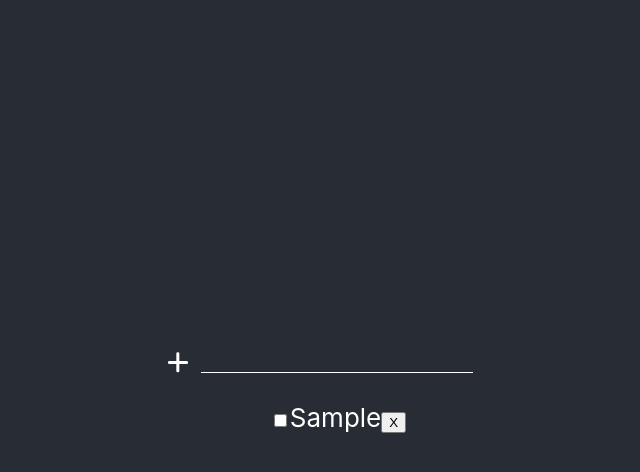
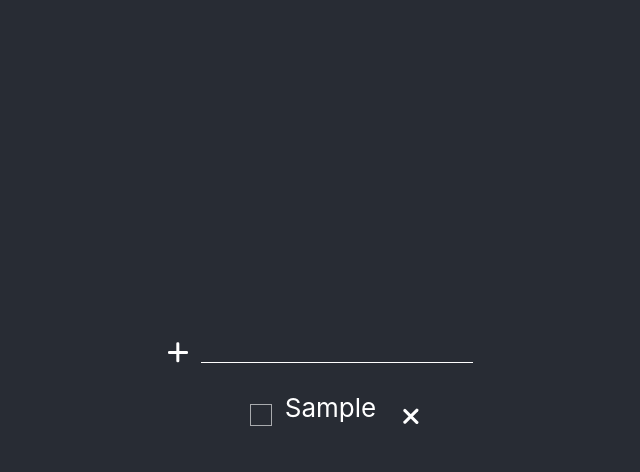
Before and after one commit to ba58ajbse/todo-redux, a React (Create React App) app: page / in a window 1280 px wide. Both pictures are taken after typing "Sample" into the empty fields and a click on the button 500 px from the left and 376 px from the top of the page. Shown: the top 472 px of the page, without its empty margins (322-962 px from the left). Built offline with nearby package versions, Linux system fonts and the light colour scheme.

Commit message:
削除ボタンのスタイル修正

```diff
--- a/src/assets/App.css
+++ b/src/assets/App.css
@@ -17,6 +17,7 @@
 
 .done {
   text-decoration: line-through;
+  color: rgba(189, 189, 189, 0.7);
 }
 
 .add-btn {
@@ -63,8 +64,89 @@
   color: white;
 }
 
-.todolist-wrapper {
-  /* width: 100%; */
+.todo-row {
   display: flex;
   justify-content: space-between;
 }
+
+input[type="checkbox"] {
+  display: none;
+}
+
+input[type="checkbox"] + label {
+  display: block;
+  position: relative;
+  padding-left: 35px;
+  margin-bottom: 20px;
+  color: white;
+  cursor: pointer;
+  -webkit-user-select: none;
+  -moz-user-select: none;
+  -ms-user-select: none;
+}
+
+input[type="checkbox"] + label:before {
+  content: '';
+  display: block;
+  width: 20px;
+  height: 20px;
+  border: 1px solid white;
+  position: absolute;
+  left: 0;
+  top: 12px;
+  opacity: .6;
+}
+
+input[type="checkbox"]:checked + label:before {
+  width: 10px;
+  top: 8px;
+  left: 5px;
+  border-radius: 0;
+  opacity: 0.8;
+  border-top-color: transparent;
+  border-left-color: transparent;
+  -webkit-transform: rotate(45deg);
+  transform: rotate(45deg);
+}
+
+input[type="checkbox"]:checked + label {
+  color: rgba(145, 145, 145, 0.7);
+}
+
+.remove-btn {
+  width: 30px;
+  height: 30px;
+  background-color: transparent;
+  vertical-align: middle;
+  padding: 0;
+  margin: 8px 0 0 20px;
+  border: none;
+  cursor: pointer;
+  outline: none;
+  appearance: none;
+}
+
+.batsu {
+  display: inline-block;
+  vertical-align: middle;
+  color: white;
+  line-height: 1;
+  width: 1.5em;
+  height: 0.2em;
+  background: currentColor;
+  border-radius: 0.1em;
+  position: relative;
+  transform: rotate(45deg);
+}
+
+.batsu::before {
+  content: '';
+  position: absolute;
+  top: 0;
+  left: 0;
+  width: 100%;
+  height: 100%;
+  background: inherit;
+  border-radius: inherit;
+  transform: rotate(90deg);
+}
--- a/src/components/Todo.js
+++ b/src/components/Todo.js
@@ -8,18 +8,21 @@ const Todo = ({todo}) => {
   return (
     <li
       key={todo.id}
-      className={todo.done ? "done" : ""}
+      className={todo.done ? "todo-row done" : "todo-row"}
     >
       <input
         type="checkbox"
+        id={`todo-${todo.id}`}
+        className="checkbox-done"
         checked={todo.done}
-        onChange={() => dispatch(toggleTodo(todo.id))}
-      />
-      {todo.title}
+        onChange={() => dispatch(toggleTodo(todo.id))} />
+      <label htmlFor={`todo-${todo.id}`}>{todo.title}</label>
       <button
         type="button"
-        onClick={() => dispatch(removeTodo(todo.id))}
-      >X</button>
+        className="remove-btn"
+        onClick={() => dispatch(removeTodo(todo.id))} >
+          <span className="batsu"></span>
+      </button>
     </li>
   )
 }
--- a/src/components/TodoList.js
+++ b/src/components/TodoList.js
@@ -8,7 +8,7 @@ const TodoList = () => {
     });
 
     return (
-        <ul>
+        <ul className="todolist-wrapper">
             {todos.map(todo => <Todo key={todo.id} todo={todo} />)}
         </ul>
     )
```
